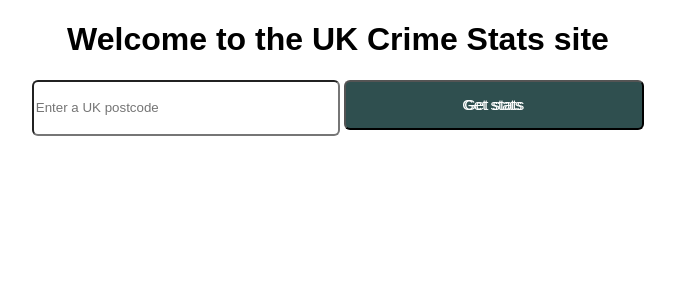
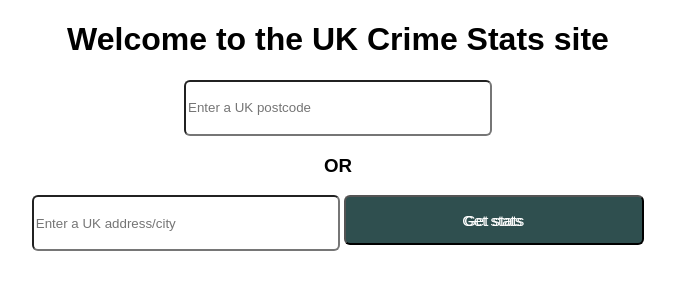
Before and after one commit to polyccon/CrimeStats, a Flask app: page / in a window 1280 px wide. Shown: the top 300 px of the page, without its empty margins (302-977 px from the left). Run offline with Flask 2, Linux system fonts and the light colour scheme.

Commit message:
feat: wip

```diff
--- a/src/templates/home.html
+++ b/src/templates/home.html
@@ -8,7 +8,9 @@
    <body class="body">
       <h1>Welcome to the UK Crime Stats site</h1>
       <form action="{{ url_for('viewcrime') }}" method ='POST'>
-        <input type= 'text' name='location' placeholder='Enter a UK postcode' id = 'location'>
+        <input type= 'text' name='postcode' placeholder='Enter a UK postcode' id = 'postcode'>
+        <h3> OR </h3>
+        <input type= 'text' name='address' placeholder='Enter a UK address/city' id = 'address'>
         <button type="submit" id="submit_button" class="button-styling">Get stats</button>
       </form>
    </body>
--- a/src/views.py
+++ b/src/views.py
@@ -41,17 +41,27 @@
 
 
 def get_data(location):
+
+    KEY = read_json('params.json', 'MAPQ')
+    url1 = 'http://open.mapquestapi.com/geocoding/v1/address?'
+    params = dict(key=KEY,
+    location=location
+    )
+    resp1 = requests.get(url=url1, params=params)
+    print (resp1)
+    ll= json.loads(resp1.text)['results'][0]['locations'][0]['displayLatLng']
+
     url_postcode = "http://api.postcodes.io/postcodes/"+location
     resp_postcode = requests.get(url=url_postcode)
     ll = json.loads(resp_postcode.text)['result']
     latitude = ll['latitude']
     longitude = ll['longitude']
     url = 'https://data.police.uk/api/crimes-street/all-crime?'
-    params = dict(
+    params1 = dict(
         lat=latitude,
         lng=longitude
     )
-    resp = requests.get(url=url, params=params)
+    resp = requests.get(url=url, params=params1)
     data = json.loads(resp.text)
 
     d = defaultdict(dict)
@@ -77,5 +87,8 @@
 
 @app.route('/viewcrime', methods=['GET', 'POST'])
 def viewcrime():
-    location = request.form['location']
-    return render_template('results.html', location=location)
+    address = request.form['address']
+    postcode = request.form['postcode']
+    if (address):
+        location = address
+    return render_template('results.html', location=postcode)
```
Also changed, not shown: src/templates/charts-loader.gif (added), src/templates/loader.gif (added).
